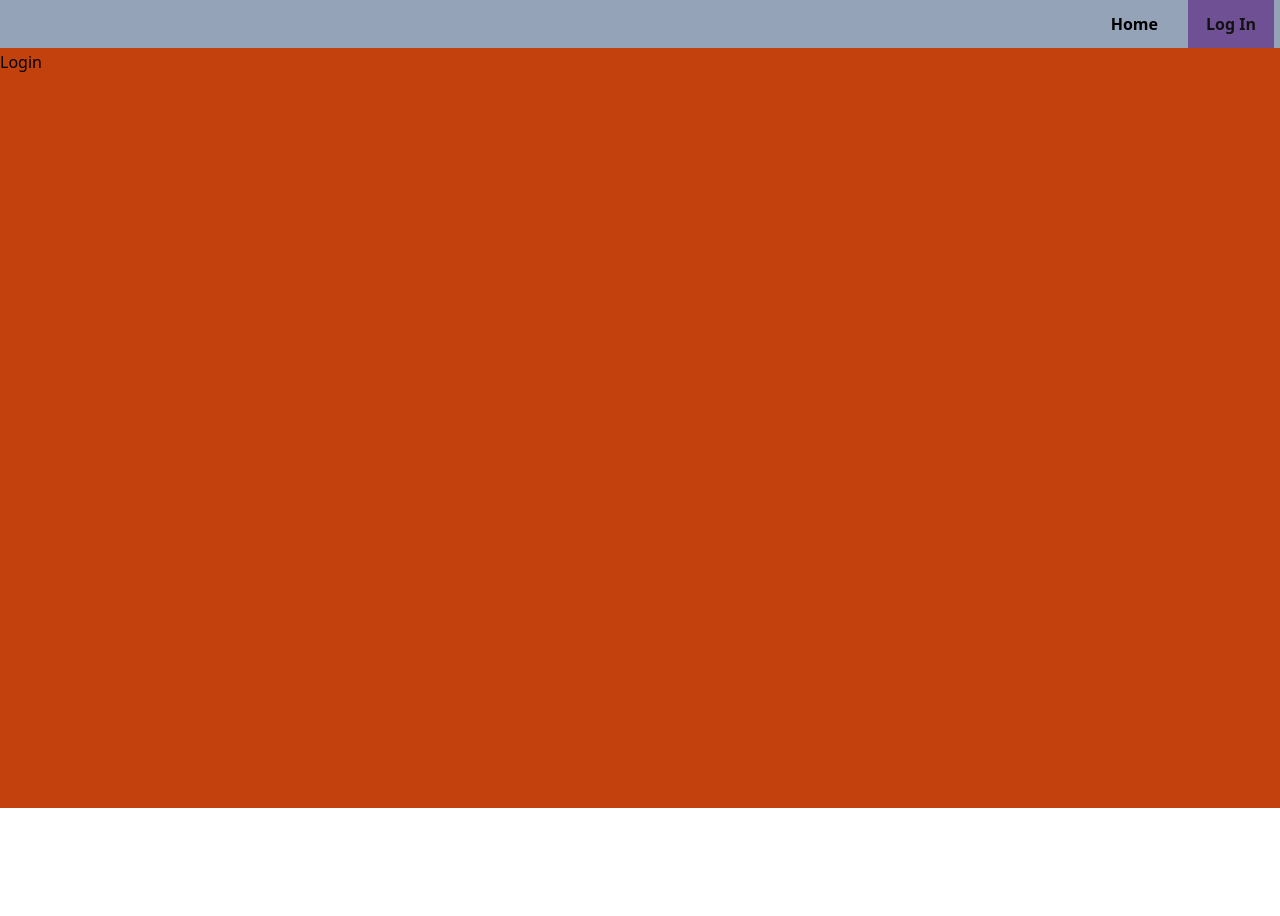
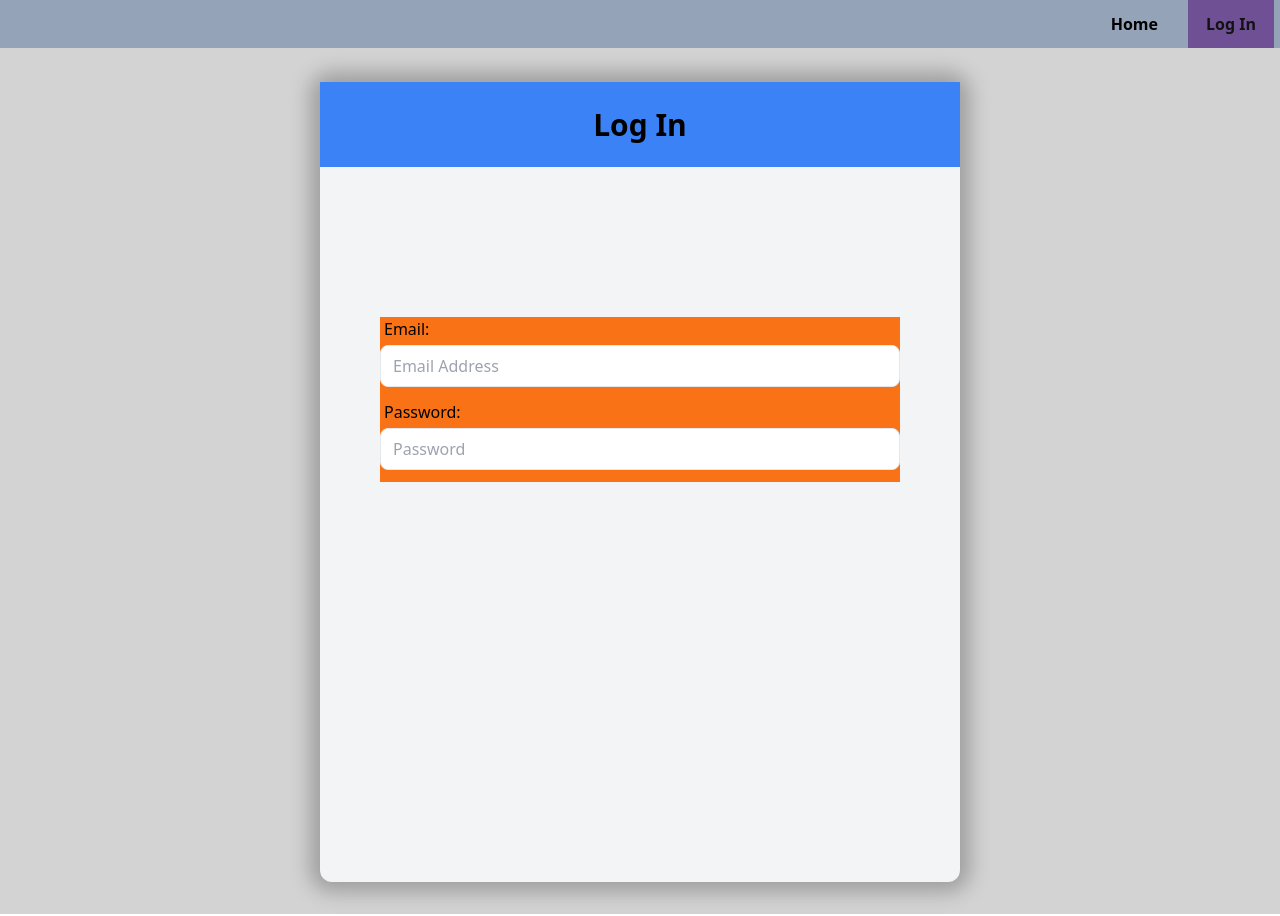
Before and after one commit to ViktorOlausson/oop2_projekt_grupp7, a React (Vite) app in the folder oop2blogapp/: page /login in a window 1280 px wide. Before the commit the page ends 808 px from the top, so only its background shows below. Built offline with nearby package versions, Linux system fonts and the light colour scheme; no server answers.

Commit message:
main login fields inplace

```diff
--- a/oop2blogapp/src/App.jsx
+++ b/oop2blogapp/src/App.jsx
@@ -7,17 +7,14 @@ import { Outlet } from 'react-router-dom'
 function App() {
 
   return (
-    <div className='min-h-dvh flex bg-primary'>
+    <div className='min-h-dvh flex bg-[#d3d3d3]'>
       <div className='w-full'>
         <Header/>
-        <main className='flex flex-col pt-0.5 min-h-[95%] bg-orange-700'> {/* body bg-orange-700*/}
+        <main className='flex flex-col pt-0.5 min-h-[95%] '> {/* body bg-orange-700*/}
           <Outlet/>
         </main>
       </div>
     </div>
-    // <h1 className="text-3xl font-bold underline">
-    //   Hello world!
-    // </h1>
   )
 }
 
--- /dev/null
+++ b/oop2blogapp/src/components/Card.jsx
@@ -0,0 +1,23 @@
+import React from 'react'
+
+// Reusable card initializes as card used in login/signup
+// Property children makes it so the card can be used to wrap other things
+// Use property margin to change the margin, initializes with auto X margin
+// Use property bg to change the background, initializes #f3f4f6(very light gray)
+// Use property pad to change the padding, initializes with 40px
+// Use property shadow to change the to change the box shadow, initializes to a custom box shadow set in tailwind.config.js
+// Use property width to change the width of the card, initializes to 640px
+// Use property height to change the height of the card, initializes to 800px
+// Use property br to change the border radius, initializes to rounded-xl(12px)
+// Use property className to any other classes to the card, initializes empty
+// Use property props to pass any other property
+
+function Card({children, margin="mx-auto", bg="bg-gray-100", pad="", shadow="shadow-card", width="w-[640px]", height="h-[800px]", br="rounded-xl", className="", ...props}) {
+  return (
+    <div className={`${margin} ${bg} ${pad} ${shadow} ${width} ${height} ${br} ${className}`} {...props}>
+        {children}
+    </div>
+  )
+}
+
+export default Card
--- a/oop2blogapp/src/components/Input.jsx
+++ b/oop2blogapp/src/components/Input.jsx
@@ -1,5 +1,7 @@
 import React, {useId} from 'react'
 
+
+// add docs here
 const input = React.forwardRef(
   function Input({label, type = 'text', className = "", ...props}, ref){
     const id = useId()
--- a/oop2blogapp/src/pages/Login.jsx
+++ b/oop2blogapp/src/pages/Login.jsx
@@ -6,6 +6,7 @@ import authService from '../appwrite/auth'
 import { login as authLogin } from '../store/authSlice'
 import Button from '../components/Button'
 import Input from '../components/Input'
+import Card from '../components/Card'
 
 function Login() {
 
@@ -31,7 +32,21 @@ function Login() {
   }
 
   return (
-    <div>Login</div>
+    <div className='py-8'>
+      <div className="flex items-center justify-center h-full">
+        <Card className='flex flex-col items-center'>
+          <div className='flex w-full items-center justify-center h-[85px] bg-blue-500'> {/* Heading div */}
+            <h2 className="text-3xl font-bold leading-tight">Log In</h2>
+          </div>
+
+          <div className='flex flex-col h-[165px] w-[520px] mt-[150px] justify-between bg-orange-500'> {/* Input div */}
+            <Input label="Email: " placeholder="Email Address" type="email" {...register("email", {required: true,})}/>
+            <Input className="mb-3" label="Password: " type="password" placeholder="Password" {...register("password", { required: true })}/>
+          </div>
+
+        </Card>
+      </div>
+    </div>
   )
 }
 
--- a/oop2blogapp/tailwind.config.js
+++ b/oop2blogapp/tailwind.config.js
@@ -6,6 +6,9 @@ export default {
   ],
   theme: {
     extend: {
+      boxShadow:{
+        card: '0px 0px 20px 10px rgba(0, 0, 0, 0.25)'
+      },
       maxWidth: {
       '8xl': '96rem',
       '9xl': '104rem'
```
Also changed, not shown: oop2blogapp/src/components/Container.jsx (+7 -0 lines).
